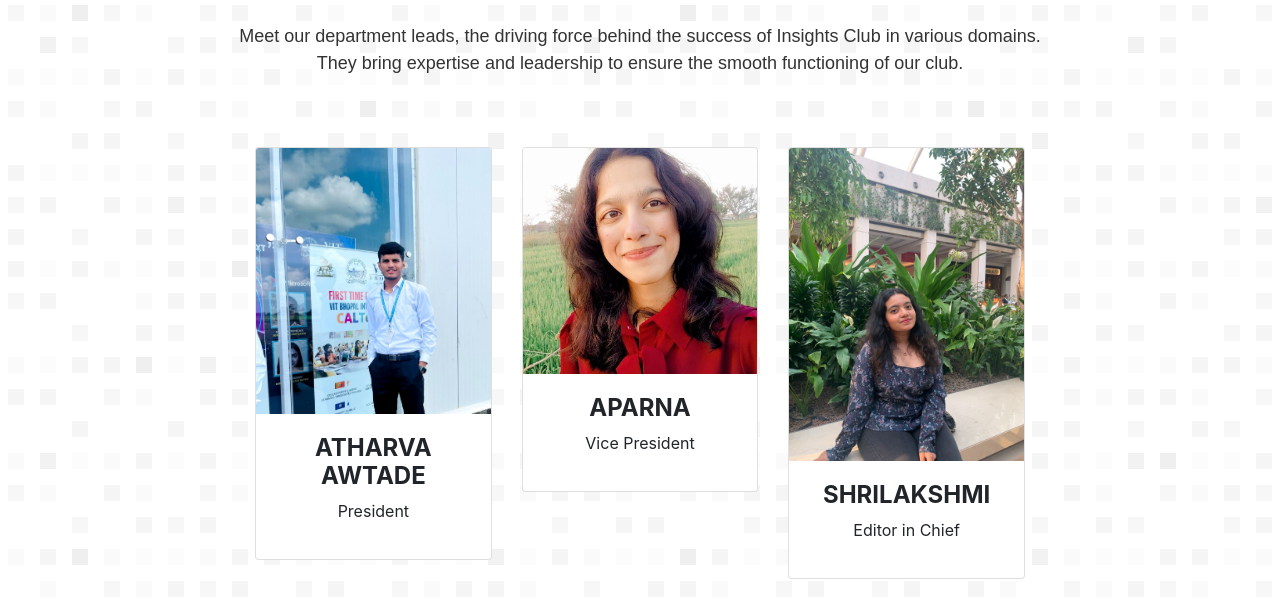
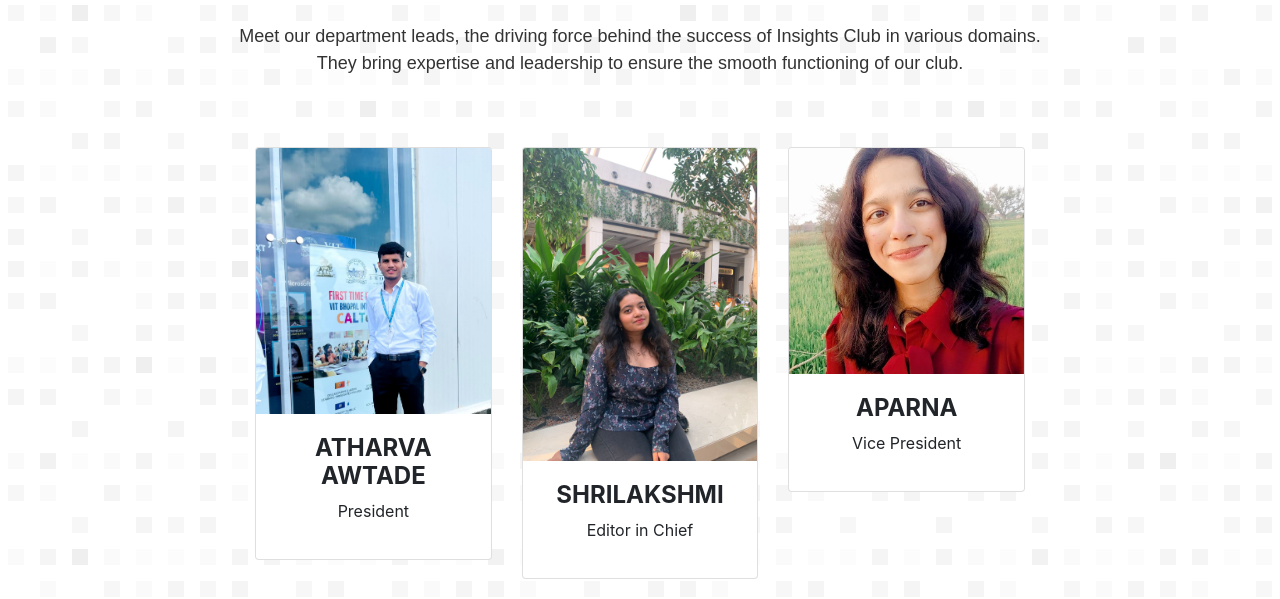
Before and after one commit to AdityaBhate/Insights_club, a plain HTML site: page about.html in a window 1280 px wide. Shown: the part 3075-3674 px from the top of the page. Drawn offline with nearby package versions, Linux system fonts and the light colour scheme.

Commit message:
minor changes

```diff
--- a/about.html
+++ b/about.html
@@ -197,19 +197,19 @@
                 </div>
                 <div class="col-md-4">
                     <div class="card mb-2">
-                        <img class="card-img-top" src="./images/team/VP - Aprana.jpg" alt="Avatar">
+                        <img class="card-img-top" src="./images/team/Edfitor in Chief - Shrii.jpg" alt="Avatar">
                         <div class="card-body">
-                            <h4><b>APARNA</b></h4>
-                            <p>Vice President</p>
+                            <h4><b>SHRILAKSHMI</b></h4>
+                            <p>Editor in Chief</p>
                         </div>
                     </div>
                 </div>
                 <div class="col-md-4">
                     <div class="card mb-2">
-                        <img class="card-img-top" src="./images/team/Edfitor in Chief - Shrii.jpg" alt="Avatar">
+                        <img class="card-img-top" src="./images/team/VP - Aprana.jpg" alt="Avatar">
                         <div class="card-body">
-                            <h4><b>SHRILAKSHMI</b></h4>
-                            <p>Editor in Chief</p>
+                            <h4><b>APARNA</b></h4>
+                            <p>Vice President</p>
                         </div>
                     </div>
                 </div>
```
Also changed, not shown: m1-pdf.html (+1 -1 lines).
